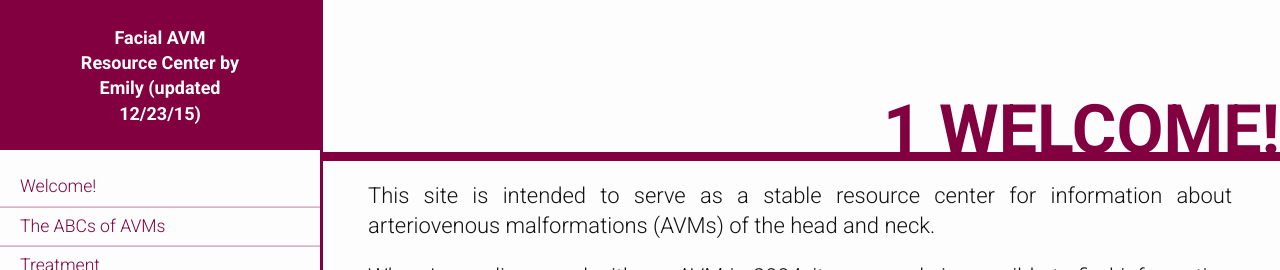
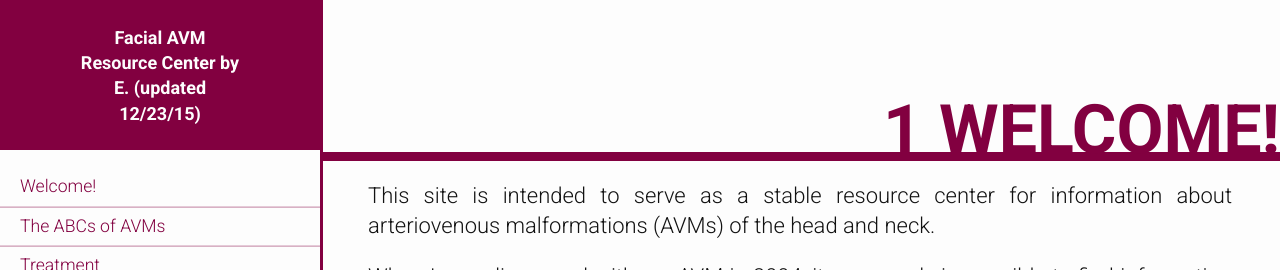
Before and after one commit to FacialAVM/FacialAVM.github.io, a Jekyll site: the page built from index.html, in a window 1280 px wide. Shown: the top 270 px of the page. Built offline with Jekyll 4.4.1, drawn with Linux system fonts in a browser that asks for light colours.

Commit message:
Update _config.yml

```diff
--- a/_config.yml
+++ b/_config.yml
@@ -1,6 +1,6 @@
 full_rebuild: true
 name: Facial AVM Resource Center
-author: Emily (updated 12/23/15)
+author: E. (updated 12/23/15)
 encoding: utf-8
 defaults:
   -
```
